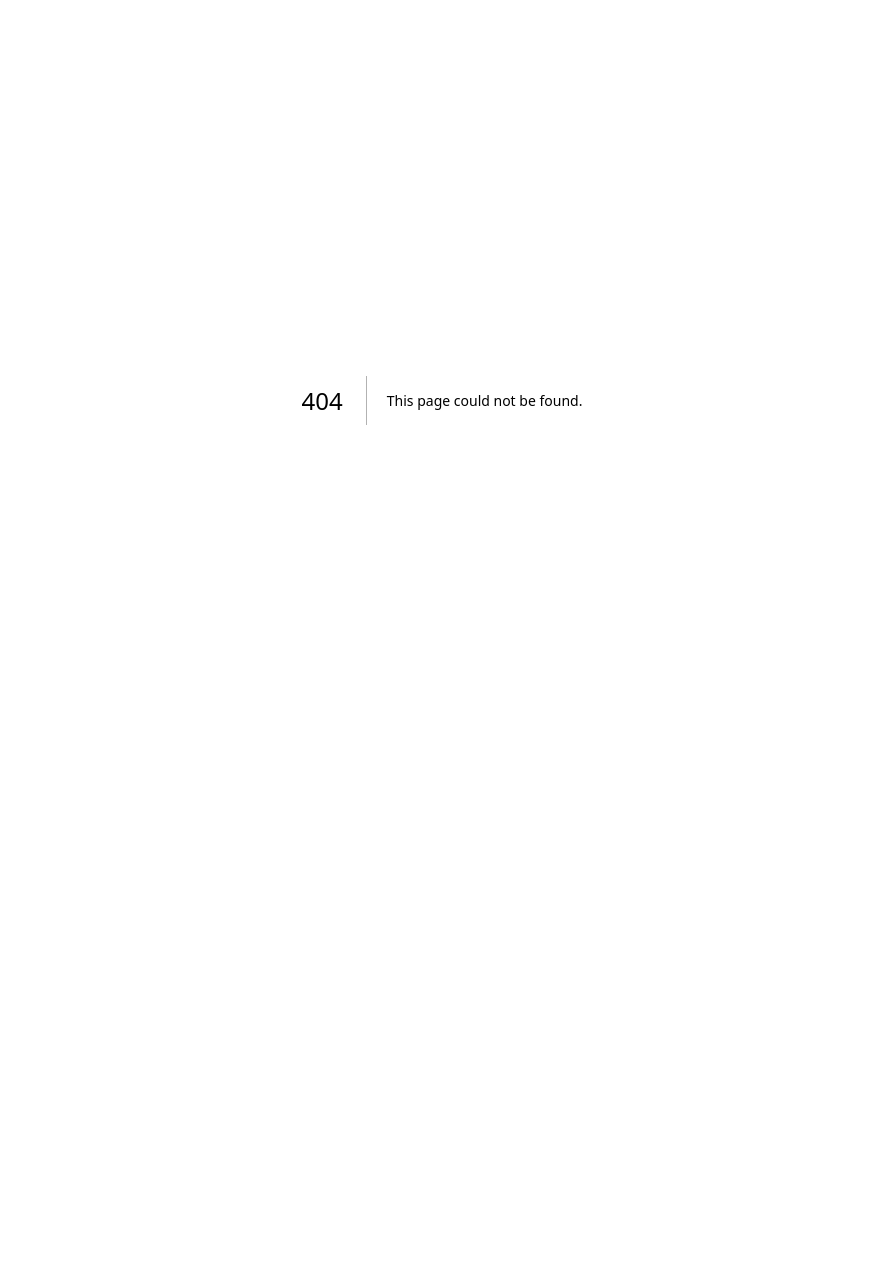
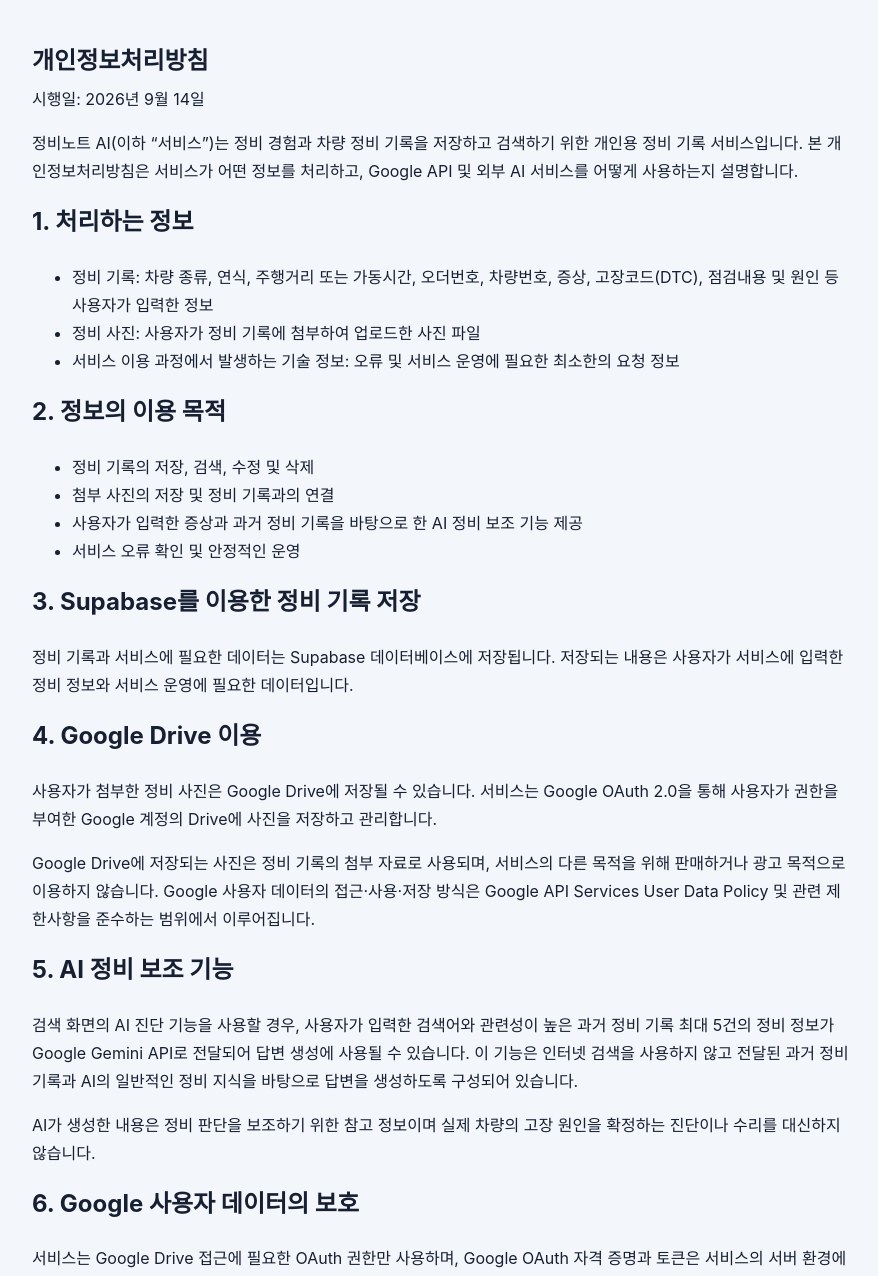
Before and after one commit to wnsdle/repair-note-ai, a Next.js app: page /privacy in a window 1280 px wide. Before the commit this address had no page. Shown: the top 1276 px of the page, without its empty margins (198-1076 px from the left). Before the commit the page ends 800 px from the top, so only its background shows below. Built offline with nearby package versions, Linux system fonts and the light colour scheme.

Commit message:
Add privacy policy for Google OAuth production readiness

```diff
--- /dev/null
+++ b/app/privacy/page.tsx
@@ -0,0 +1,83 @@
+export const metadata = {
+  title: "개인정보처리방침 | 정비노트 AI",
+  description: "정비노트 AI 개인정보처리방침"
+};
+
+export default function PrivacyPage() {
+  return (
+    <main style={{ maxWidth: 860, margin: "0 auto", padding: "40px 20px", lineHeight: 1.75 }}>
+      <h1>개인정보처리방침</h1>
+      <p>시행일: 2026년 9월 14일</p>
+
+      <p>
+        정비노트 AI(이하 “서비스”)는 정비 경험과 차량 정비 기록을 저장하고 검색하기 위한 개인용 정비 기록 서비스입니다.
+        본 개인정보처리방침은 서비스가 어떤 정보를 처리하고, Google API 및 외부 AI 서비스를 어떻게 사용하는지 설명합니다.
+      </p>
+
+      <h2>1. 처리하는 정보</h2>
+      <ul>
+        <li>정비 기록: 차량 종류, 연식, 주행거리 또는 가동시간, 오더번호, 차량번호, 증상, 고장코드(DTC), 점검내용 및 원인 등 사용자가 입력한 정보</li>
+        <li>정비 사진: 사용자가 정비 기록에 첨부하여 업로드한 사진 파일</li>
+        <li>서비스 이용 과정에서 발생하는 기술 정보: 오류 및 서비스 운영에 필요한 최소한의 요청 정보</li>
+      </ul>
+
+      <h2>2. 정보의 이용 목적</h2>
+      <ul>
+        <li>정비 기록의 저장, 검색, 수정 및 삭제</li>
+        <li>첨부 사진의 저장 및 정비 기록과의 연결</li>
+        <li>사용자가 입력한 증상과 과거 정비 기록을 바탕으로 한 AI 정비 보조 기능 제공</li>
+        <li>서비스 오류 확인 및 안정적인 운영</li>
+      </ul>
+
+      <h2>3. Supabase를 이용한 정비 기록 저장</h2>
+      <p>
+        정비 기록과 서비스에 필요한 데이터는 Supabase 데이터베이스에 저장됩니다. 저장되는 내용은 사용자가 서비스에 입력한 정비 정보와 서비스 운영에 필요한 데이터입니다.
+      </p>
+
+      <h2>4. Google Drive 이용</h2>
+      <p>
+        사용자가 첨부한 정비 사진은 Google Drive에 저장될 수 있습니다. 서비스는 Google OAuth 2.0을 통해 사용자가 권한을 부여한 Google 계정의 Drive에 사진을 저장하고 관리합니다.
+      </p>
+      <p>
+        Google Drive에 저장되는 사진은 정비 기록의 첨부 자료로 사용되며, 서비스의 다른 목적을 위해 판매하거나 광고 목적으로 이용하지 않습니다.
+        Google 사용자 데이터의 접근·사용·저장 방식은 Google API Services User Data Policy 및 관련 제한사항을 준수하는 범위에서 이루어집니다.
+      </p>
+
+      <h2>5. AI 정비 보조 기능</h2>
+      <p>
+        검색 화면의 AI 진단 기능을 사용할 경우, 사용자가 입력한 검색어와 관련성이 높은 과거 정비 기록 최대 5건의 정비 정보가 Google Gemini API로 전달되어 답변 생성에 사용될 수 있습니다.
+        이 기능은 인터넷 검색을 사용하지 않고 전달된 과거 정비 기록과 AI의 일반적인 정비 지식을 바탕으로 답변을 생성하도록 구성되어 있습니다.
+      </p>
+      <p>
+        AI가 생성한 내용은 정비 판단을 보조하기 위한 참고 정보이며 실제 차량의 고장 원인을 확정하는 진단이나 수리를 대신하지 않습니다.
+      </p>
+
+      <h2>6. Google 사용자 데이터의 보호</h2>
+      <p>
+        서비스는 Google Drive 접근에 필요한 OAuth 권한만 사용하며, Google OAuth 자격 증명과 토큰은 서비스의 서버 환경에서 비공개 환경변수로 관리합니다.
+        Google 사용자 데이터는 서비스 기능 제공에 필요한 범위에서만 사용합니다.
+      </p>
+
+      <h2>7. 제3자 제공 및 판매</h2>
+      <p>
+        서비스는 정비 기록이나 Google 사용자 데이터를 광고·판매 목적으로 제3자에게 제공하지 않습니다. 다만 서비스 제공을 위해 사용하는 Supabase 및 Google Drive, AI 기능 제공을 위한 Google Gemini API 등 기술적 처리자가 데이터를 처리할 수 있습니다.
+      </p>
+
+      <h2>8. 보관 및 삭제</h2>
+      <p>
+        사용자가 서비스에 저장한 정비 기록과 첨부 자료는 서비스 제공을 위해 필요한 기간 동안 보관됩니다. 사용자는 서비스에서 제공되는 삭제 기능을 통해 정비 기록을 삭제할 수 있습니다.
+        계정 또는 데이터의 별도 삭제 요청은 아래 문의처로 요청할 수 있습니다.
+      </p>
+
+      <h2>9. 개인정보처리방침의 변경</h2>
+      <p>
+        서비스 기능이나 관련 법령 및 Google API 정책의 변경에 따라 본 개인정보처리방침이 수정될 수 있습니다. 중요한 변경사항은 이 페이지를 통해 안내합니다.
+      </p>
+
+      <h2>10. 문의처</h2>
+      <p>개인정보 및 데이터 처리에 관한 문의: wnsdle@gmail.com</p>
+
+      <p style={{ marginTop: 40 }}><a href="/">← 정비노트 AI로 돌아가기</a></p>
+    </main>
+  );
+}
```
